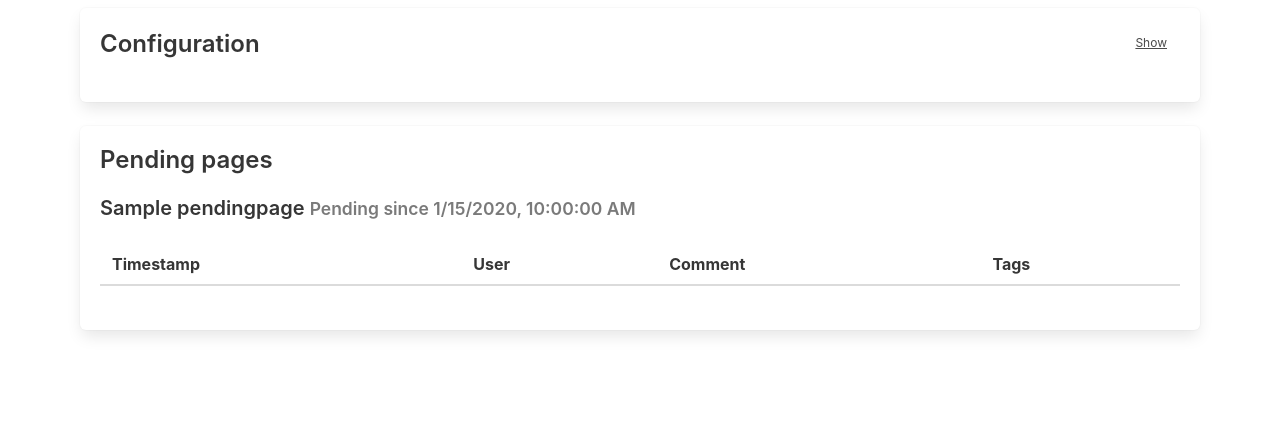
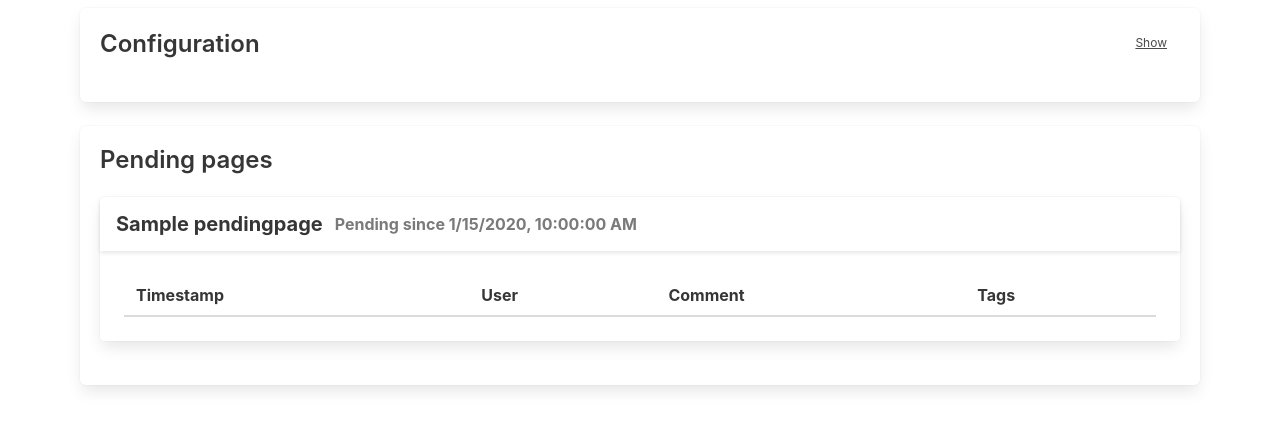
Before and after one commit to Wikimedia-Suomi/PendingChangesBot-temp, a Django app: page / in a window 1280 px wide. Shown: the part 224-654 px from the top of the page. Run offline with Django 4.2, Linux system fonts and the light colour scheme; data comes from the database, SQL or seed files in the repository; tables that the repository leaves empty hold one stand-in row (values such as "Sample post"); data that the repository does not hold is empty.

Commit message:
Style pending revisions as cards

```diff
--- a/backend/templates/reviews/index.html
+++ b/backend/templates/reviews/index.html
@@ -76,11 +76,20 @@
         <div class="box" v-if="state.pages.length">
           <div class="content">
             <h2 class="title is-4">Pending pages</h2>
-            <article v-for="page in state.pages" :key="page.pageid" class="mb-5">
-              <h3 class="title is-5">
-                {{ page.title }}
-                <small class="has-text-grey" v-if="page.pending_since">Pending since {{ formatDate(page.pending_since) }}</small>
-              </h3>
+            <article v-for="page in state.pages" :key="page.pageid" class="card mb-5">
+              <header class="card-header">
+                <p class="card-header-title is-size-5 is-flex is-align-items-center">
+                  <span>{{ page.title }}</span>
+                  <span
+                    class="is-size-6 has-text-grey ml-3"
+                    v-if="page.pending_since"
+                  >
+                    Pending since {{ formatDate(page.pending_since) }}
+                  </span>
+                </p>
+              </header>
+              <div class="card-content">
+                <div class="table-container">
                   <table class="table is-fullwidth is-striped">
                     <thead>
                       <tr>
@@ -107,6 +116,8 @@
                       </tr>
                     </tbody>
                   </table>
+                </div>
+              </div>
             </article>
           </div>
         </div>
```
Lines whose indentation alone changed are shown as unchanged.
